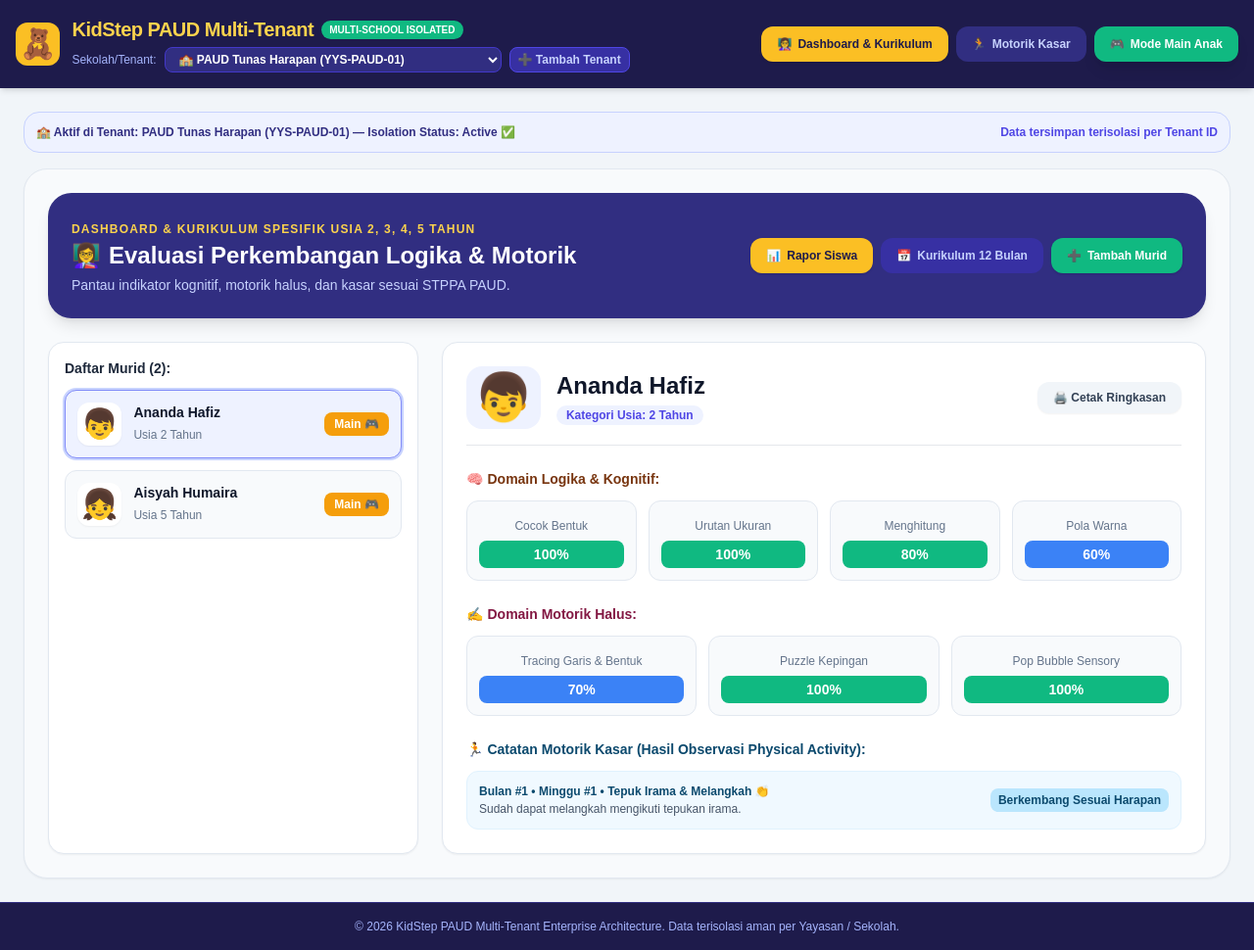
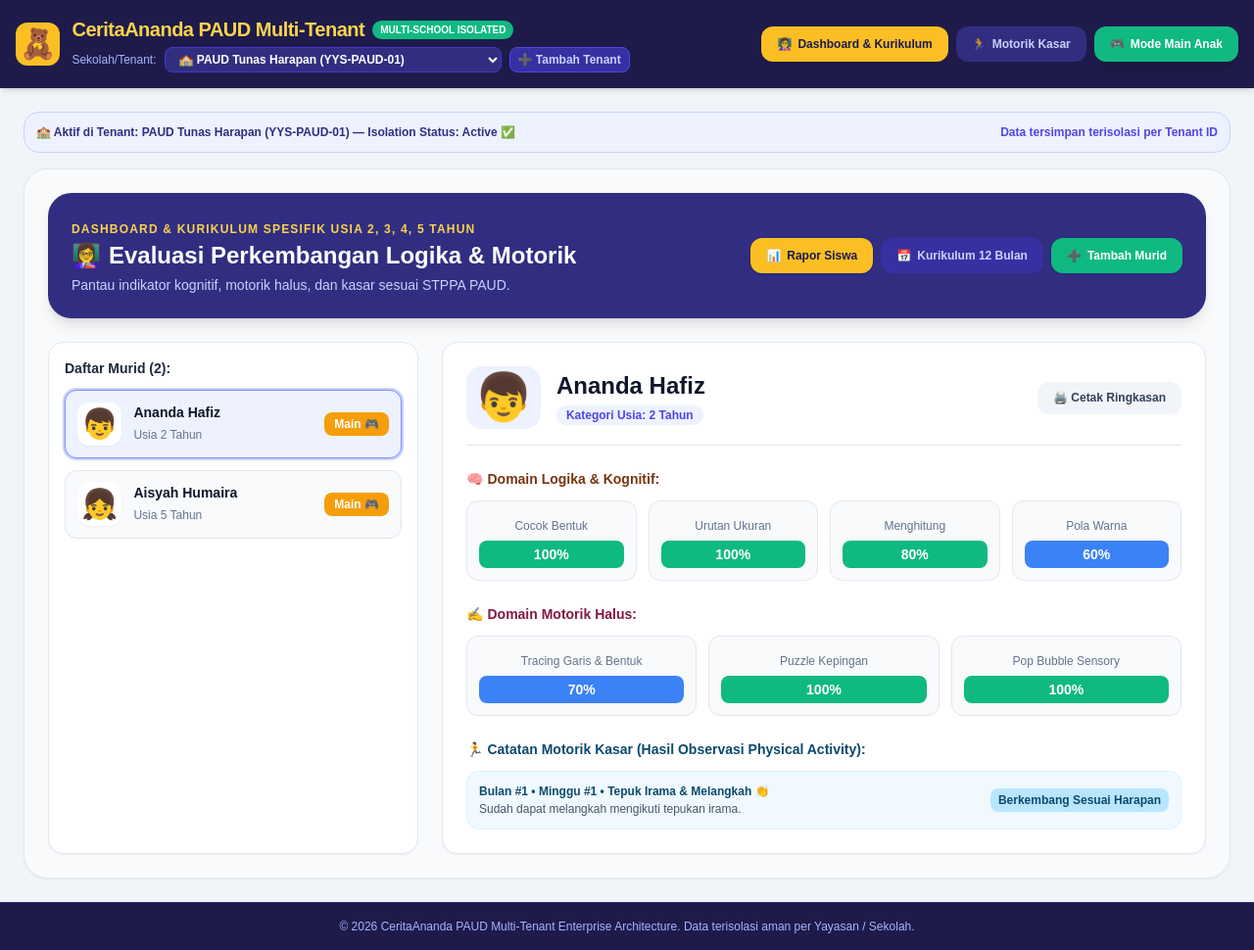
Before and after one commit to reviveproject4-source/kabarsantri, a React (Vite) app: page / in a window 1280 px wide. Shown: the whole page at 98% size. Built offline with nearby package versions, Linux system fonts and the light colour scheme.

Commit message:
style(branding): Rename application to CeritaAnanda

```diff
--- a/index.html
+++ b/index.html
@@ -4,7 +4,7 @@
     <meta charset="UTF-8" />
     <link rel="icon" type="image/svg+xml" href="/vite.svg" />
     <meta name="viewport" content="width=device-width, initial-scale=1.0" />
-    <title>Aplikasi Guru & Anak PAUD (Usia 2-5 Tahun)</title>
+    <title>CeritaAnanda PAUD - Aplikasi Guru & Anak (Usia 2-5 Tahun)</title>
   </head>
   <body>
     <div id="root"></div>
--- a/src/ModulPaudUtama.tsx
+++ b/src/ModulPaudUtama.tsx
@@ -252,7 +252,7 @@ export const ModulPaudUtama: React.FC<ModulPaudUtamaProps> = ({ onKembaliKeUtama
             <span className="text-3xl p-1 bg-amber-400 rounded-xl">🧸</span>
             <div>
               <div className="flex items-center gap-2">
-                <h1 className="text-xl font-black tracking-tight text-amber-300">KidStep PAUD Multi-Tenant</h1>
+                <h1 className="text-xl font-black tracking-tight text-amber-300">CeritaAnanda PAUD Multi-Tenant</h1>
                 <span className="text-[10px] font-extrabold bg-emerald-500 text-white px-2 py-0.5 rounded-full uppercase">Multi-School Isolated</span>
               </div>
 
@@ -383,7 +383,7 @@ export const ModulPaudUtama: React.FC<ModulPaudUtamaProps> = ({ onKembaliKeUtama
       )}
 
       <footer className="bg-indigo-950 text-indigo-300 text-center text-xs py-4 border-t border-indigo-900">
-        © 2026 KidStep PAUD Multi-Tenant Enterprise Architecture. Data terisolasi aman per Yayasan / Sekolah.
+        © 2026 CeritaAnanda PAUD Multi-Tenant Enterprise Architecture. Data terisolasi aman per Yayasan / Sekolah.
       </footer>
     </div>
   );
```
